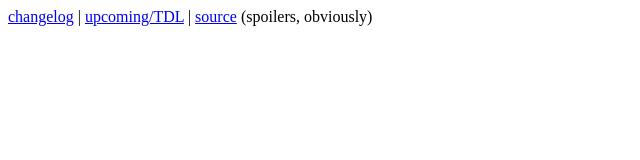
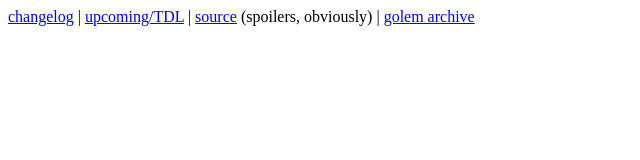
Before and after one commit to modgethanc/plaintxtmines, a plain HTML site: page www/index.html in a window 1280 px wide. Shown: the whole page, without its empty margins (0-640 px from the left). Drawn offline with Linux system fonts and the light colour scheme.

Commit message:
updating index and changelog

```diff
--- a/www/index.html
+++ b/www/index.html
@@ -1 +1 @@
-<a href="changelog.txt">changelog</a> | <a href="upcoming.txt">upcoming/TDL</a> | <a href="https://github.com/modgethanc/plaintxtmines">source</a> (spoilers, obviously)
+<a href="changelog.txt">changelog</a> | <a href="upcoming.txt">upcoming/TDL</a> | <a href="https://github.com/modgethanc/plaintxtmines">source</a> (spoilers, obviously) | <a href="golems.txt">golem archive</a>
```
Also changed, not shown: www/changelog.txt.
